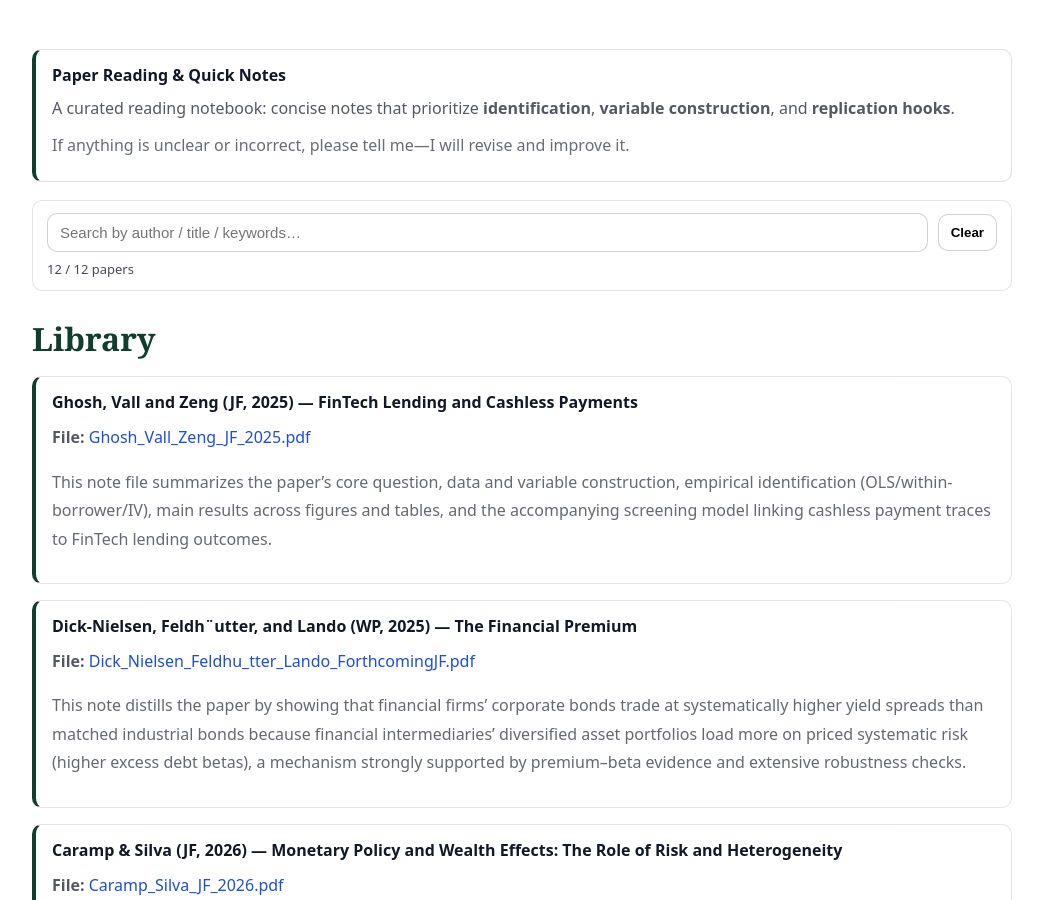
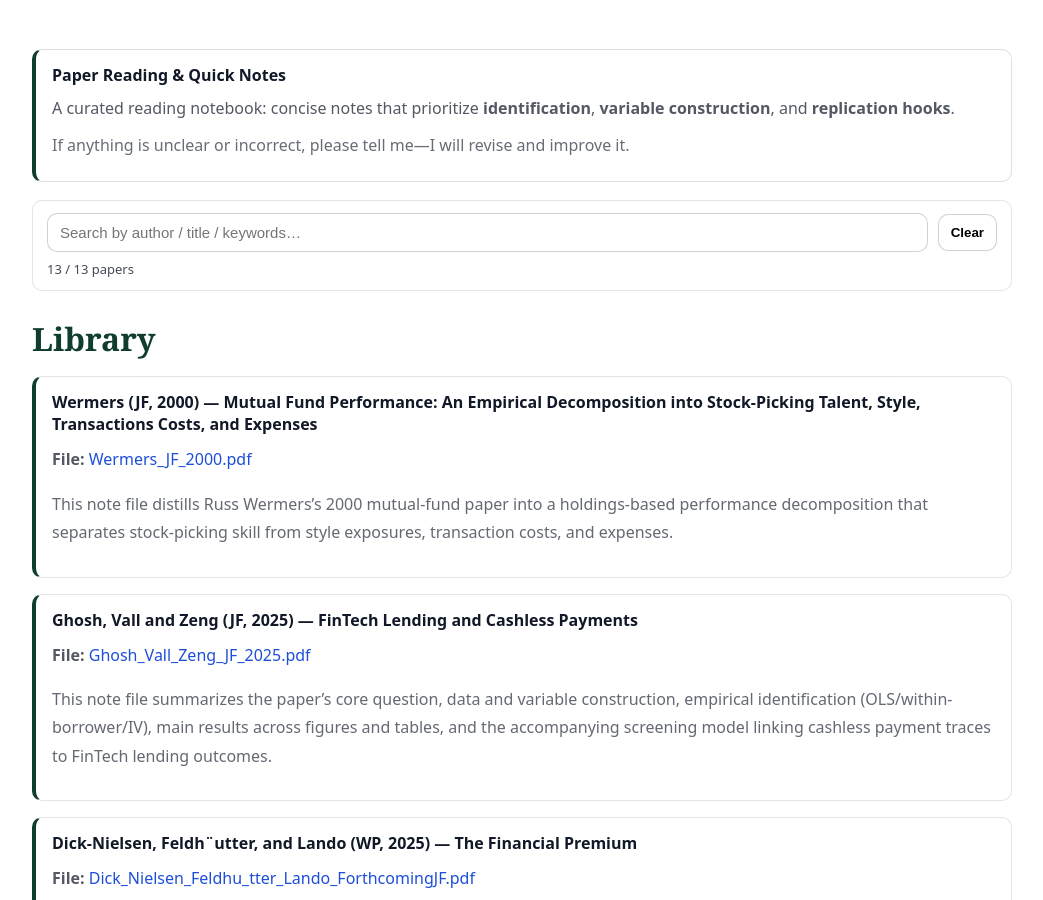
Before and after one commit to yaxinzn/study-archive, a Jekyll site: the page built from reading/index.md, in a window 1280 px wide and 900 px high, scrolled down 498 px. Shown: the whole window, without its empty margins (118-1161 px from the left). Built offline with Jekyll 4.4.1, drawn with Linux system fonts in a browser that asks for light colours.

Commit message:
Reading: add/update Wermers_JF_2000.pdf

```diff
--- a/_data/reading.yml
+++ b/_data/reading.yml
@@ -1,3 +1,7 @@
+- title: "Wermers (JF, 2000) — Mutual Fund Performance: An Empirical Decomposition into Stock-Picking Talent, Style, Transactions Costs, and Expenses"
+  file: "Wermers_JF_2000.pdf"
+  desc: "This note file distills Russ Wermers’s 2000 mutual-fund paper into a holdings-based performance decomposition that separates stock-picking skill from style exposures, transaction costs, and expenses."
+
 - title: "Ghosh, Vall and Zeng (JF, 2025) — FinTech Lending and Cashless Payments"
   file: "Ghosh_Vall_Zeng_JF_2025.pdf"
   desc: "This note file summarizes the paper’s core question, data and variable construction, empirical identification (OLS/within-borrower/IV), main results across figures and tables, and the accompanying screening model linking cashless payment traces to FinTech lending outcomes."
```
Also changed, not shown: 1 other file.
